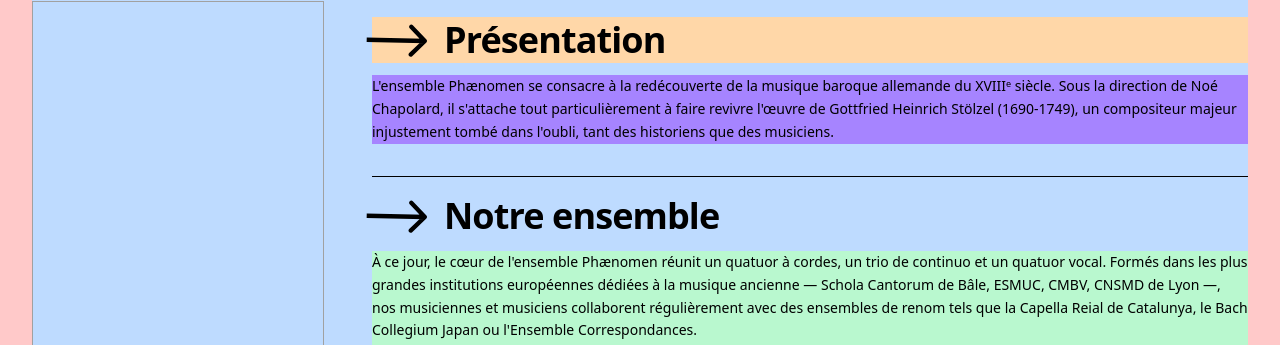
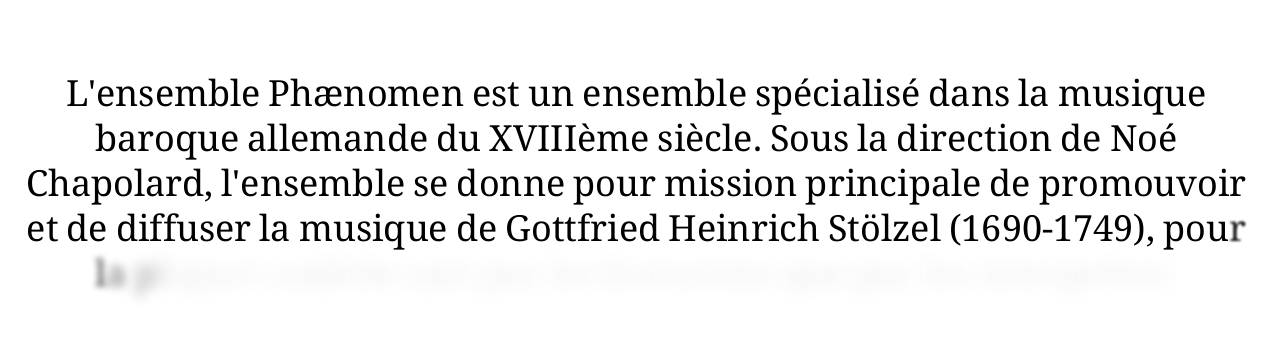
Before and after one commit to EnsemblePhaenomen/phaenomen-website, a Next.js app: page / in a window 1280 px wide. Shown: the part 1018-1363 px from the top of the page. Built offline with nearby package versions, Linux system fonts and the light colour scheme.

Commit message:
scrolllinkedtext + presentation

```diff
--- /dev/null
+++ b/app/Components/(ui)/Animations/ScrollLinkedText.tsx
@@ -0,0 +1,78 @@
+"use client";
+
+import { useRef, useState } from "react";
+import { useScroll, useMotionValueEvent } from "framer-motion";
+
+const sentence =
+"L'ensemble Phænomen est un ensemble spécialisé dans la musique baroque allemande du XVIIIème siècle. Sous la direction de Noé Chapolard, l'ensemble se donne pour mission principale de promouvoir et de diffuser la musique de Gottfried Heinrich Stölzel (1690-1749), pour la plupart oubliée tant par les historiens que par les interprètes."
+const words = sentence.split(" ");
+
+export default function ScrollLinkedText() {
+  const sectionRef = useRef<HTMLDivElement | null>(null);
+  const [cursor, setCursor] = useState(0);
+
+  const totalLetters = words.reduce((acc, w) => acc + w.length, 0);
+
+  const { scrollYProgress } = useScroll({
+    target: sectionRef,
+    offset: ["start end", "end start"],
+  });
+
+  useMotionValueEvent(scrollYProgress, "change", (latest) => {
+    const revealEnd = 0.8; // 80% du scroll pour tout révéler
+    const clamped = Math.min(latest / revealEnd, 1);
+    const maxCursor = totalLetters - 1;
+    setCursor(clamped * maxCursor);
+  });
+
+  return (
+    <section ref={sectionRef} className="relative h-[300vh] bg-white">
+      <div className="sticky top-0 flex h-screen items-center justify-center px-4">
+        <h1 className="inline-block relative text-center text-2xl md:text-4xl font-serif leading-tight">
+          {(() => {
+            let globalIndex = -1;
+
+            return words.map((word, wIndex) => (
+              <span
+                key={wIndex}
+                className="word inline-block mr-2" // mot = bloc, pas de coupure
+              >
+                {word.split("").map((char, cIndex) => {
+                  globalIndex += 1;
+
+                  const distance = globalIndex - cursor;
+                  const isPast = distance < 0;
+
+                  const opacity = isPast
+                    ? 1
+                    : Math.max(0.1, 1 - distance / 6);
+
+                  const blur = isPast ? 0 : Math.min(10, distance * 2);
+
+                  const brightness = isPast
+                    ? 1
+                    : 0.6; // léger assombrissement comme sur le site
+
+                  return (
+                    <span
+                      key={cIndex}
+                      className="char inline-block will-change-[filter,transform,opacity]"
+                      style={{
+                        opacity,
+                        filter: `blur(${blur}px) brightness(${brightness})`,
+                        transition:
+                          "opacity 0.12s linear, filter 0.12s linear",
+                      }}
+                    >
+                      {char}
+                    </span>
+                  );
+                })}
+              </span>
+            ));
+          })()}
+        </h1>
+      </div>
+    </section>
+  );
+}
--- a/app/Components/Sections/About/Lensemble.tsx
+++ b/app/Components/Sections/About/Lensemble.tsx
@@ -18,6 +18,7 @@ export default function Lensemble() {
     };
     return (
         <main className="w-full bg-red-200 text-black">
+
             <section className=" mx-auto px-4 sm:px-6 lg:px-8 py-10">
                 {/* Top title */}
                 <div className="w-full bg-orange-200 flex flex-col">
--- a/app/page.tsx
+++ b/app/page.tsx
@@ -4,12 +4,15 @@ import {
   ContactSection,
   AgendaSection,
   MediaSection,
+
 } from "./Components/Sections";
+import ScrollLinkedText from "./Components/(ui)/Animations/ScrollLinkedText";
 
 export default function Home() {
   return (
     <>
       <Hero />
+      <ScrollLinkedText/>
       <AboutSection />
       <ContactSection />
       <AgendaSection />
```
Also changed, not shown: package.json (+7 -6 lines), 1 other file (tests, documents, lock files or other folders).
